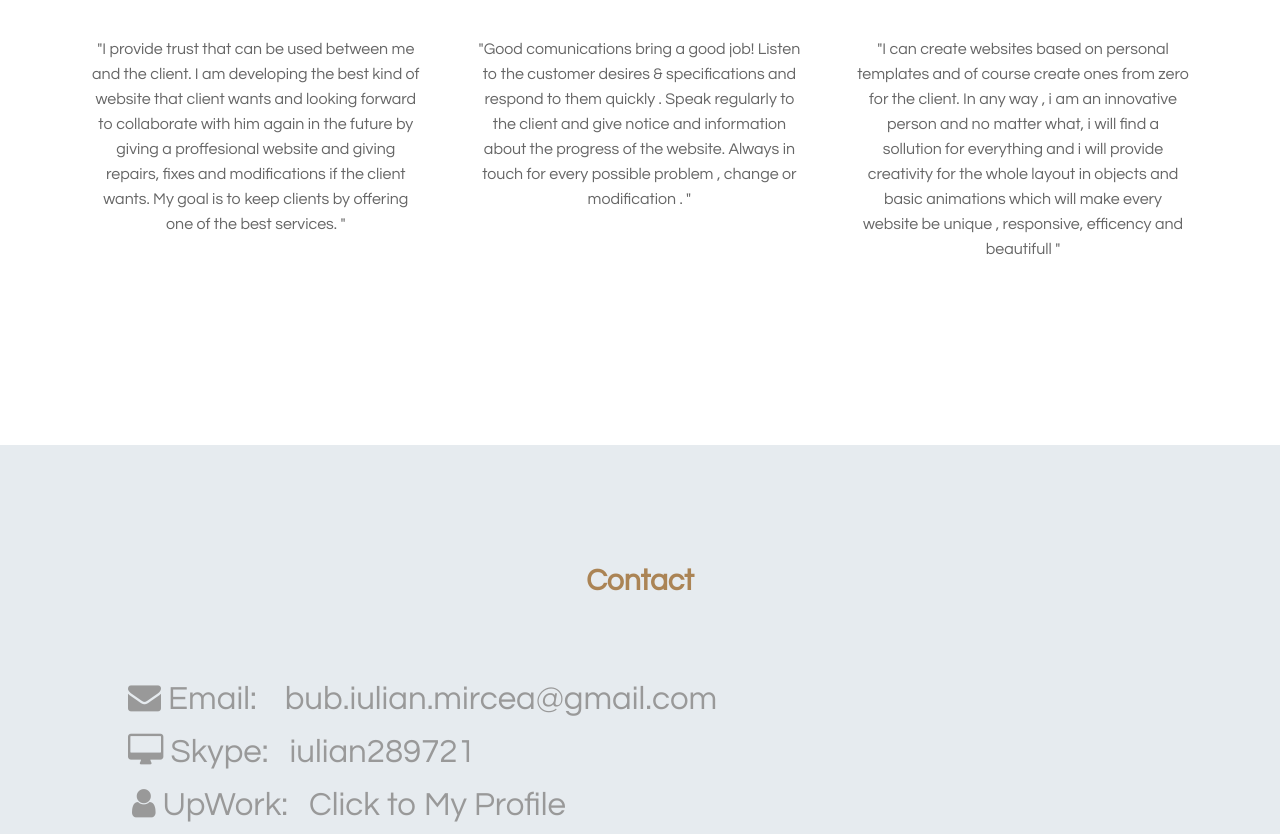
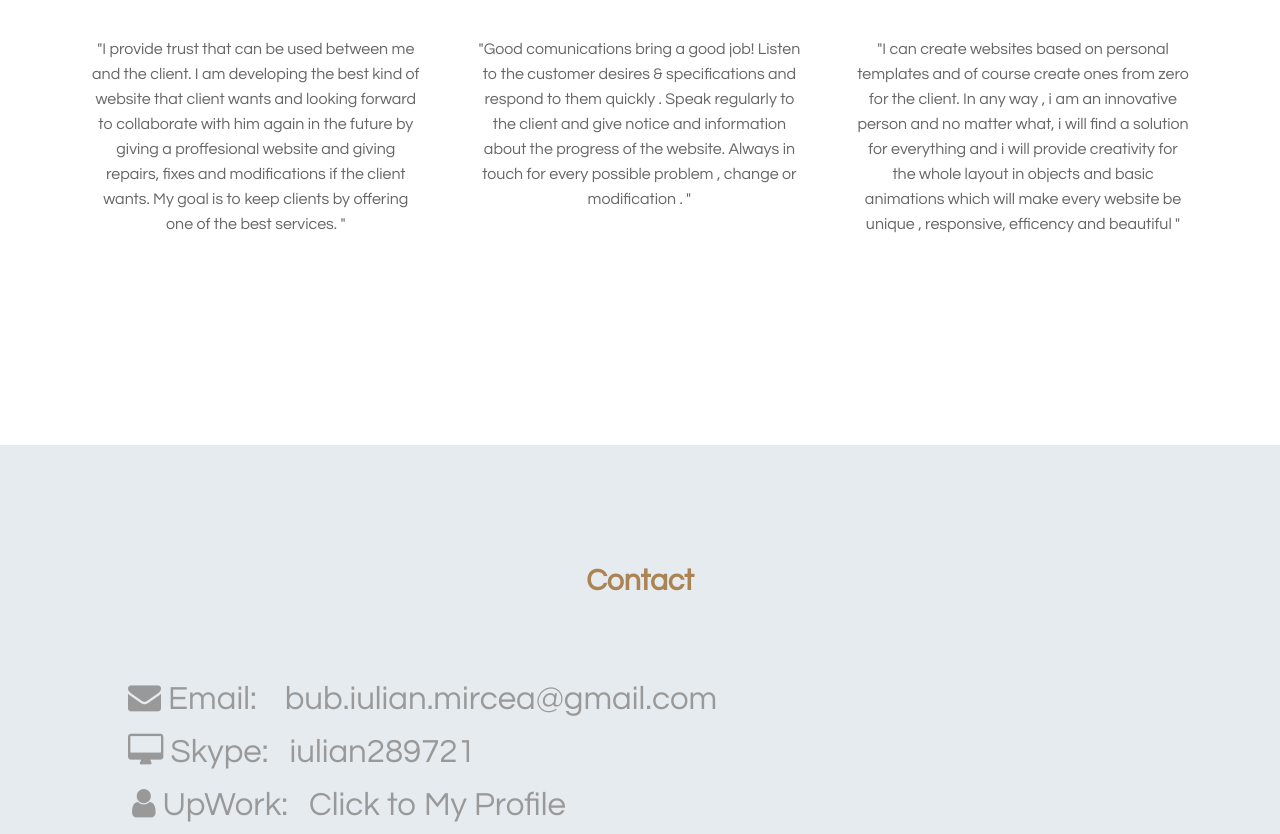
Before and after one commit to webimdesign/webimdesign.github.io, a plain HTML site: page index.html in a window 1280 px wide. Shown: the part 3893-4727 px from the top of the page. Drawn offline with nearby package versions, Linux system fonts and the light colour scheme.

Commit message:
Update index.html

```diff
--- a/index.html
+++ b/index.html
@@ -205,8 +205,8 @@
               <div class="details">
               <h3>Creativity & Innovation</h3>
               <p>"I can create websites based on personal templates and of course create ones from zero for the client.
-                In any way , i am an innovative person and no matter what, i will find a sollution for everything and i will provide creativity for the whole layout
-                 in objects and basic animations which will make every website be unique , responsive, efficency and beautifull "</p>
+                In any way , i am an innovative person and no matter what, i will find a solution for everything and i will provide creativity for the whole layout
+                 in objects and basic animations which will make every website be unique , responsive, efficency and beautiful "</p>
               </div>
             </div>
 
```
